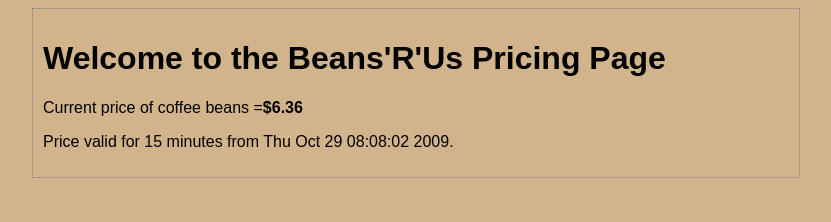
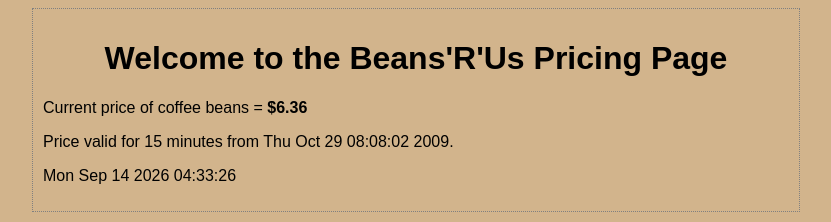
Before and after one commit to viperlg/beans-r-us.com, a plain HTML site: page index.html in a window 1280 px wide. Shown: the whole page, without its empty margins (224-1055 px from the left). Drawn offline with Linux system fonts and the light colour scheme.

Commit message:
Update index.html

```diff
--- a/index.html
+++ b/index.html
@@ -8,18 +8,29 @@
     <!-- SEO Title: What people see on Google search results -->
     <title>Welcome to the Beans'R'Us - Pricing Page (Head First Exercise)</title>
 	<link rel="stylesheet" type="text/css" href="beansrus.css">
-
     <!-- SEO Description: The text snippet under the title on Google -->
     <meta name="description" content="An active replica of the Beans'R'Us website from the Head First books. Features an automated dynamic price picker for web scraping practice.">
-
     <!-- SEO Keywords: Search terms related to the project -->
     <meta name="keywords" content="Beans R Us, Beans'R'Us, Head First HTML CSS, Head First Python, beans-r-us.biz alternative, beans.itcarlow.ie/prices.html, coffee price exercise, web scraping practice">
+
 </head>
 <body>
-	<!-- TODO: Write your Beans'R'Us HTML body layout below -->
-	<h1>Welcome to the Beans'R'Us Pricing Page</h1>
-	<p>Current price of coffee beans =<strong>$6.36</strong></p>
+	<h1><center>Welcome to the Beans'R'Us Pricing Page</center></h1>
+	<p>Current price of coffee beans = <strong>$6.36</strong></p>
 	<p>Price valid for 15 minutes from Thu Oct 29 08:08:02 2009.</p>
+<!-- A tag <p> onde a data atual vai aparecer -->
+    <p id="data-atual"></p>
 
+    <script>
+        // 1. Pega a data e hora exata de agora
+        const agora = new Date();
+
+        // 2. Converte para texto e corta para ter exatamente 24 caracteres
+        // Exemplo de saída: "Mon Sep 14 2026 01:32:05"
+        const dataFormatada = agora.toString().substring(0, 24);
+
+        // 3. Coloca o resultado dentro da tag <p>
+        document.getElementById('data-atual').innerText = dataFormatada;
+    </script>
 </body>
 </html>
```
